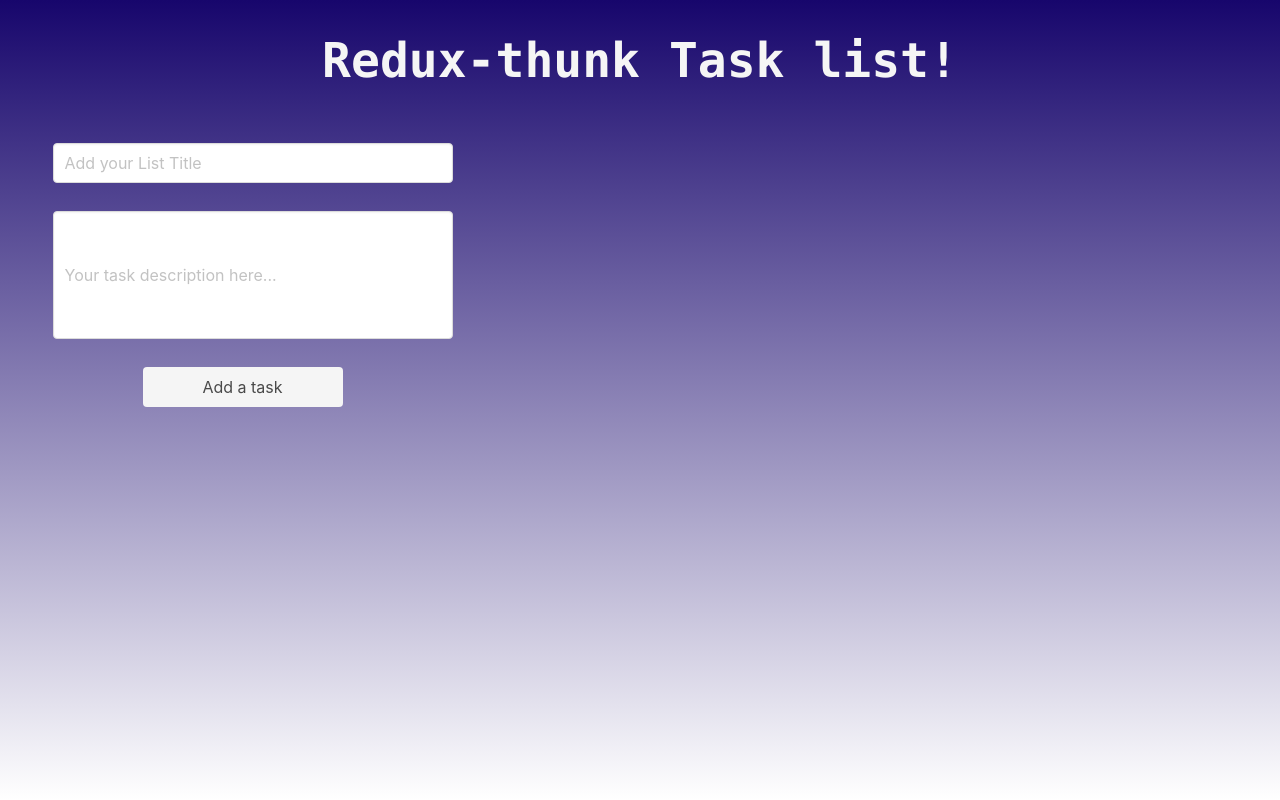
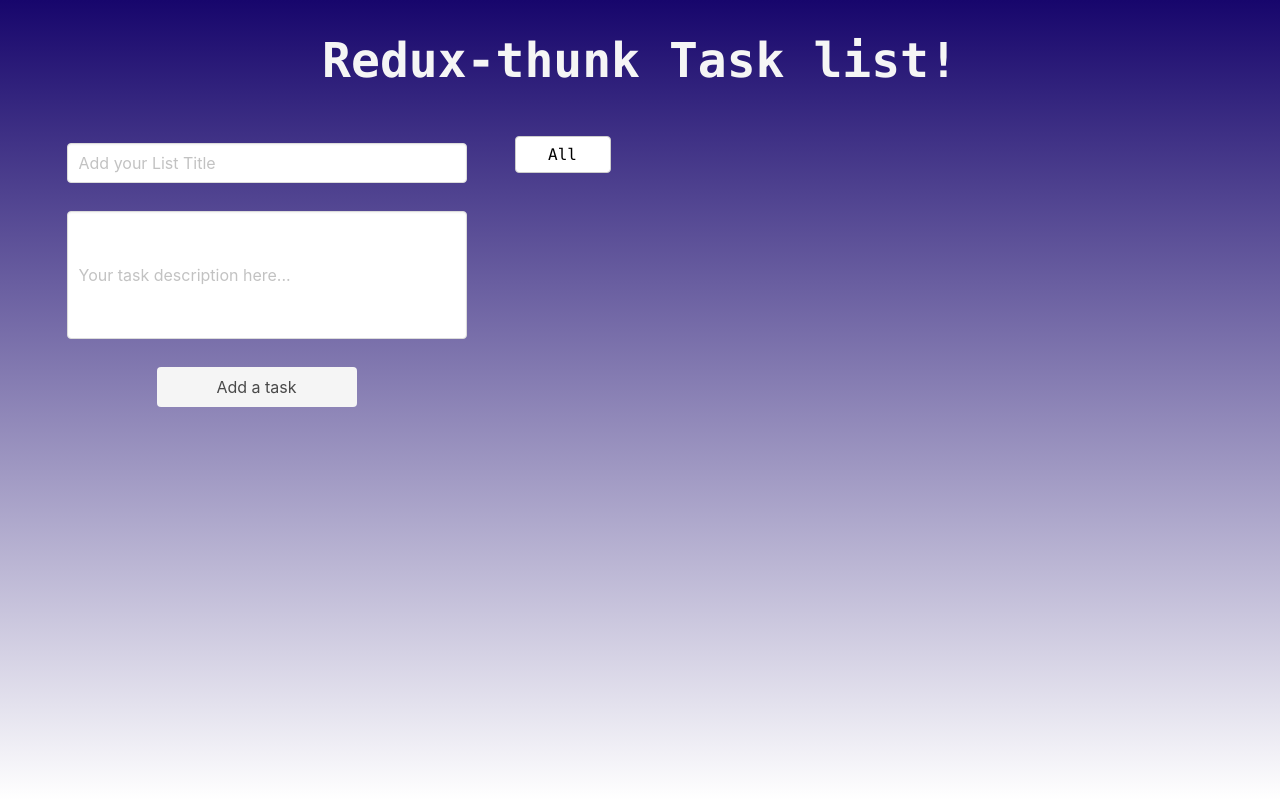
Before and after one commit to GusVF/todo-list, a React (Vite) app: page / in a window 1280 px wide. Built offline with nearby package versions, Linux system fonts and the light colour scheme.

Commit message:
adding css to compoenets

```diff
--- a/src/components/TaskList.tsx
+++ b/src/components/TaskList.tsx
@@ -18,6 +18,7 @@ const TaskList: React.FC = () => {
   // const todos = useSelector((state: RootState) => state.todoReducer.todos);
   const { todoReducer: { todos } } = useSelector((state: RootState) => state);
   const [isLoading, setIsLoading] = useState(false);
+  const [selectedStatus, setSelectedStatus] = useState<StatusEnum | 'all'>('all');
 
   useEffect(() => {
     setIsLoading(false);
@@ -75,14 +76,30 @@ const TaskList: React.FC = () => {
     }
   };
 
+  const filterTodoType: TodoType[] = selectedStatus === 'all' ?
+  todos: todos.filter((todo: TodoType) => todo.status === selectedStatus);
+
 return (
+  <div className="containerList
+   is-flex
+   is-align-items-flex-start">
+    <select
+    className="selectStatus mt-4 mr-6"
+    value={selectedStatus}
+    onChange={(e) => setSelectedStatus(e.target.value as StatusEnum)}
+    >
+      <option value="all">All</option>
+      <option value={StatusEnum.PENDING}>Pending</option>
+      <option value={StatusEnum.COMPLETED}>Complete</option>
+    </select>
     <div className="task-list-container
    is-flex
    is-flex-direction-column
-   is-align-items-center">
+   is-align-items-center
+   mt-4">
       <LoadingPopup trigger={isLoading} />
       <ul className="task-list">
-      {todos.map((todo: TodoType) => (
+        {filterTodoType.map((todo: TodoType) => (
           <li key={todo.id} className="printedList">
             <div className="list-content">
               <div className="task-buttons">
@@ -135,6 +152,7 @@ return (
     ))}
       </ul>
     </div>
+  </div>
 );
 };
 
--- a/src/styles/TaskInput.css
+++ b/src/styles/TaskInput.css
@@ -20,6 +20,7 @@
 }
 
 .addTaskBtn {
+  cursor: pointer;
   margin-left: 90px;
   width: 200px;
 }
@@ -33,5 +34,4 @@
   color:black;
   font-size: large;
   padding: 10px;
-  /* width: 300px; */
 }
--- a/src/styles/TaskList.css
+++ b/src/styles/TaskList.css
@@ -2,14 +2,37 @@
   border: 2px solid rgb(121, 129, 176);
   box-shadow: 6px 8px 10px rgba(0, 0, 0, 0.2); /* Subtle 3D shadow effect */
   margin-bottom: 3%;
-  width: 500px;
+  width: 400px;
+  cursor: pointer;
 }
 
 .printedList:hover {
-  transform: scale(1.02); /* Slight scale up on hover */
-  box-shadow: 6px 6px 10px rgba(0, 0, 0, 0.4); /* Slightly larger shadow on hover */
+  transform: scale(1.02);
+  box-shadow: 6px 6px 10px rgba(0, 0, 0, 0.4);
 }
 
 .task-list-container {
-  width: 800px;
+  width: 600px;
+  /* border: 1px solid red; */
 }
+
+ .selectStatus {
+  appearance: none;
+  background-color: #fff;
+  border: 1px solid #ccc;
+  border-radius: 4px;
+  padding: 8px;
+  font-size: 16px;
+  cursor: pointer;
+  text-align: center;
+  font-family: Monaco, monospace;
+}
+
+.selectStatus:hover {
+  border-color: #888;
+}
+
+.selectStatus:focus {
+  border-color: #007bff;
+  box-shadow: 0 0 0 2px rgba(0, 123, 255, 0.25);
+}
```
Lines whose indentation alone changed are shown as unchanged.
